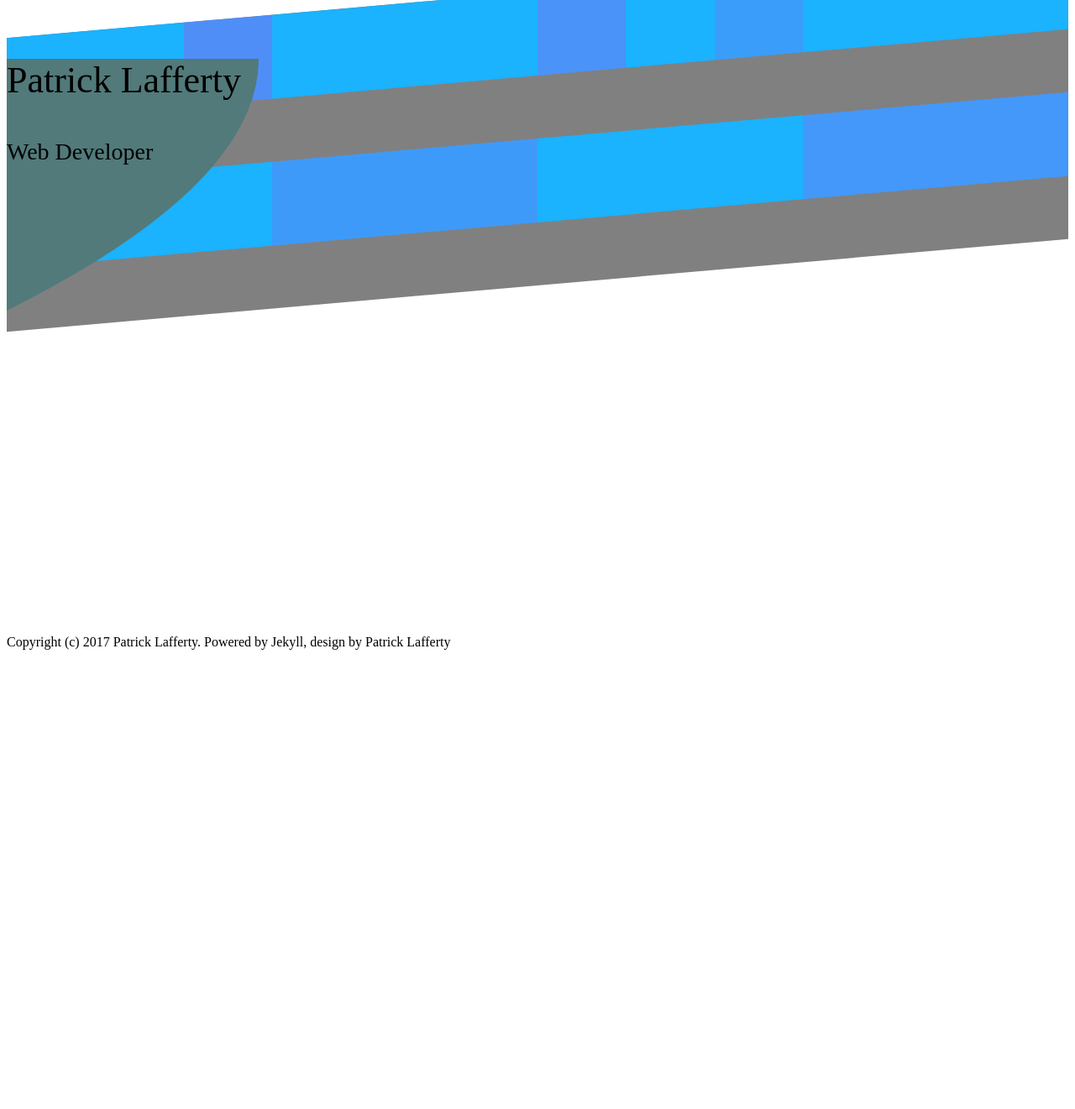
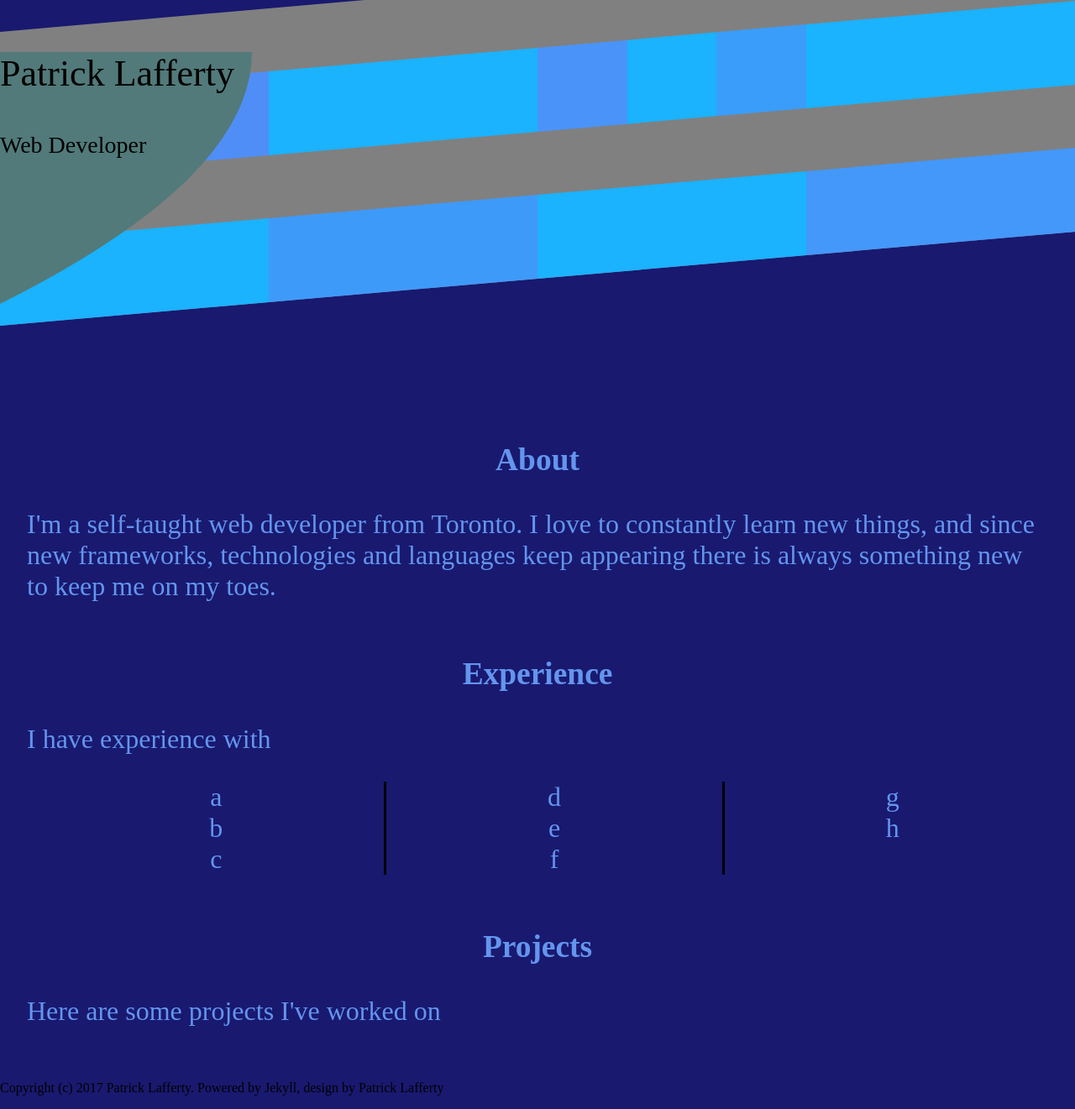
Before and after one commit to patrick-lafferty/portfolio, a Jekyll site: the page built from index.html, in a window 1280 px wide. Shown: the whole page at 84% size. Built offline with Jekyll 4.4.1, drawn with Linux system fonts in a browser that asks for light colours; before the commit the page ends 900 px from its top, so only the background shows below that.

Commit message:
started prototyping the layout for main content

```diff
--- a/css/main.scss
+++ b/css/main.scss
@@ -35,8 +35,15 @@ $on-laptop:        800px;
 //     }
 // }
 
+body {
+	margin: 0px;
+	background-color: midnightblue;
+	/*indigo, mediumblue, royalblue*/
+}
+
 .nav {
 	/*display: flex;*/
+	height: 400px;
 }
 
 .nav__title {
@@ -65,6 +72,7 @@ $on-laptop:        800px;
 	position: relative;
 	z-index: -1;
 	flex-wrap: wrap;
+	align-items: flex-end;
 }
 
 .nav__bar {
@@ -91,3 +99,26 @@ $on-laptop:        800px;
 		background-color: hsl(220, 90%, 65%);
 	}
 }
+
+.about {
+	font-size: 2rem;
+	color: cornflowerblue;
+	margin: 2em 1em;
+}
+
+.about--header {
+	text-align: center;
+}
+
+.about__intro,
+.about__experience {
+	margin: 2em 0em;
+}
+
+.about__experience--skills {
+	list-style: none;
+	column-count: 3;
+	column-width: auto;
+	text-align: center;
+	column-rule: medium solid black;
+}
--- a/index.html
+++ b/index.html
@@ -1,3 +1,32 @@
 ---
 layout: default
 ---
+
+<article class="about">
+
+	<section class="about__intro">
+		<h1 class="about--header">About</h1>
+		<p>I'm a self-taught web developer from Toronto. I love to constantly learn new things, and since new frameworks, technologies and languages keep appearing there is always something new to keep me on my toes.</p>
+	</section>
+
+	<section class="about__experience">
+		<h1 class="about--header">Experience</h1>
+		<p>I have experience with</p>
+
+		<ul class="about__experience--skills">
+			<li>a</li>
+			<li>b</li>
+			<li>c</li>
+			<li>d</li>
+			<li>e</li>
+			<li>f</li>
+			<li>g</li>
+			<li>h</li>
+		</ul>
+	</section>
+
+	<section class="about__projects">
+		<h1 class="about--header">Projects</h1>
+		<p>Here are some projects I've worked on</p>
+	</section>
+</article>
```
